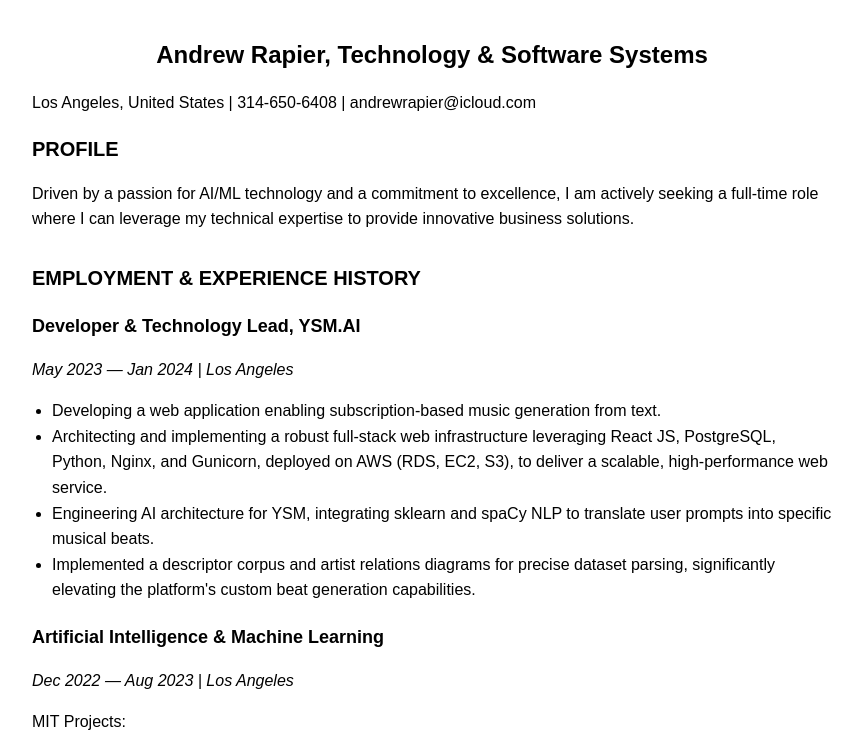
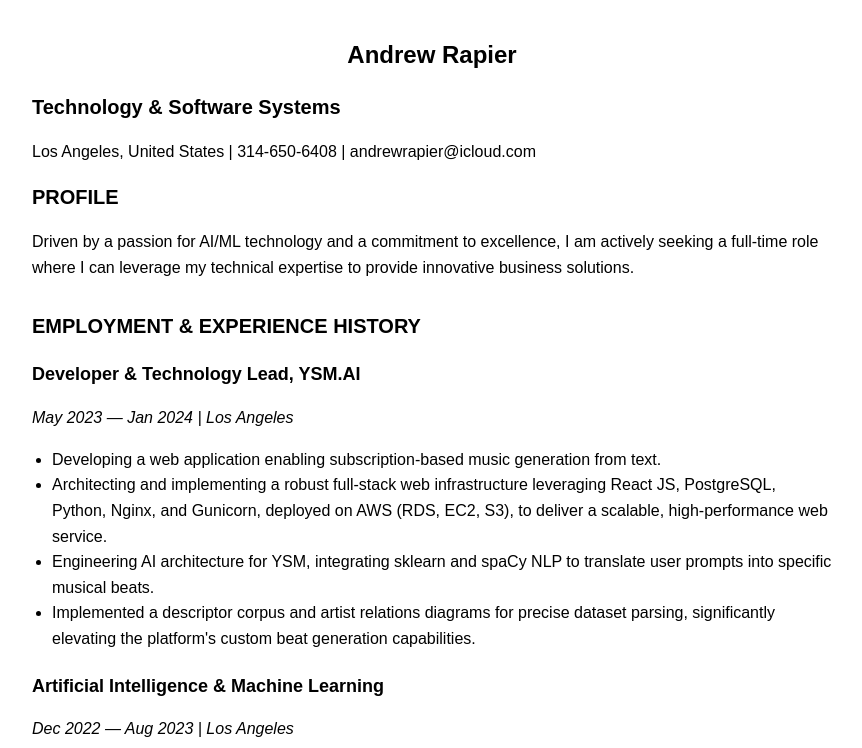
Before and after one commit to aTrapDeer/ResumeCloud, a plain HTML site: page index.html in a window 1280 px wide. Shown: the top 748 px of the page, without its empty margins (208-1070 px from the left). Drawn offline with Linux system fonts and the light colour scheme.

Commit message:
Update index.html
Changed the h1 and h2 of name and role

```diff
--- a/index.html
+++ b/index.html
@@ -7,7 +7,8 @@
     <link rel="stylesheet" href="style.css">
 </head>
 <body>
-    <h1>Andrew Rapier, Technology & Software Systems</h1>
+    <h1>Andrew Rapier </h1>
+    <h2>Technology & Software Systems</h2>
     <p>Los Angeles, United States | 314-650-6408 | andrewrapier@icloud.com</p>
 
     <div class="section">
```
